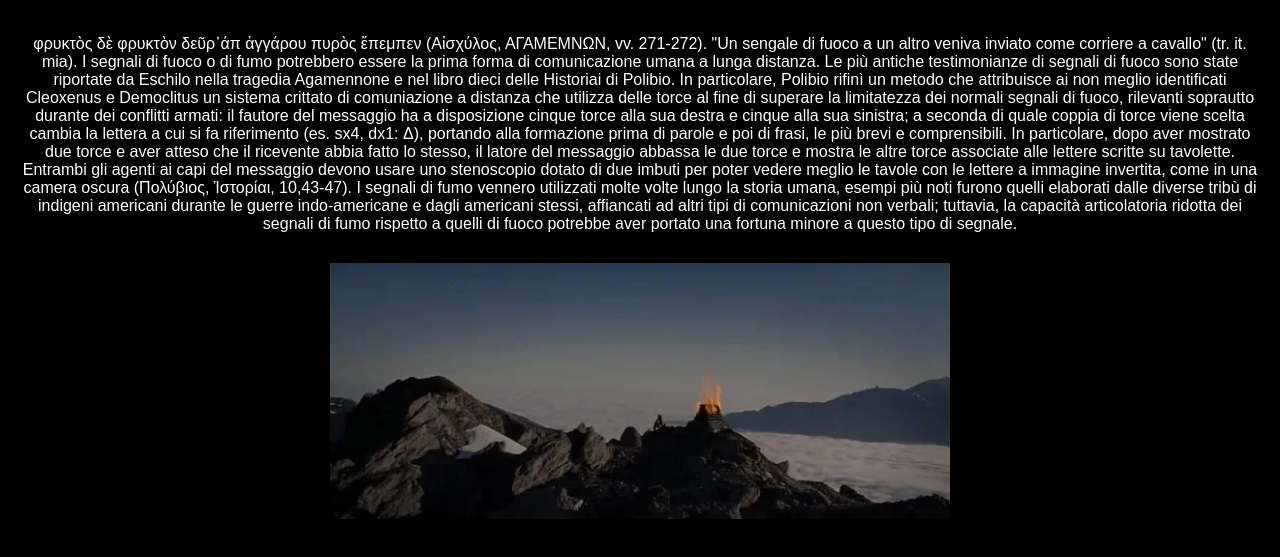
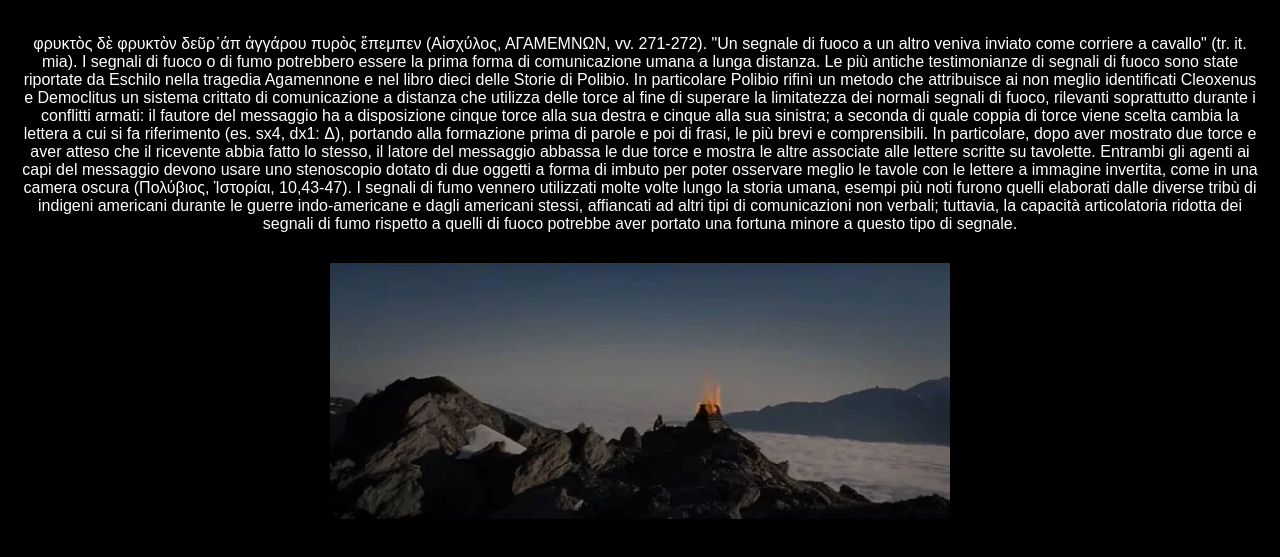
Before and after one commit to ToTheNorthWind/Casadelnord, a plain HTML site: page pagina1.html in a window 1280 px wide. Shown: the part 181-738 px from the top of the page. Drawn offline with Linux system fonts and the light colour scheme.

Commit message:
Aggiornamento sito: descrizione delle modifiche

```diff
--- a/pagina1.html
+++ b/pagina1.html
@@ -8,7 +8,7 @@
 </head>
 <body>
     <h1>Segnali di fuoco e di fumo</h1>
-    <p>φρυκτὸς δὲ φρυκτὸν δεῦρ᾽άπ ἀγγάρου πυρὸς ἔπεμπεν (Αἰσχύλος, ΑΓΑΜΕΜΝΩΝ, vv. 271-272). "Un sengale di fuoco a un altro veniva inviato come corriere a cavallo" (tr. it. mia). I segnali di fuoco o di fumo potrebbero essere la prima forma di comunicazione umana a lunga distanza. Le più antiche testimonianze di segnali di fuoco sono state riportate da Eschilo nella tragedia Agamennone e nel libro dieci delle Historiai di Polibio. In particolare, Polibio rifinì un metodo che attribuisce ai non meglio identificati Cleoxenus e Democlitus un sistema crittato di comuniazione a distanza che utilizza delle torce al fine di superare la limitatezza dei normali segnali di fuoco, rilevanti soprautto durante dei conflitti armati: il fautore del messaggio ha a disposizione cinque torce alla sua destra e cinque alla sua sinistra; a seconda di quale coppia di torce viene scelta cambia la lettera a cui si fa riferimento (es. sx4, dx1: Δ), portando alla formazione prima di parole e poi di frasi, le più brevi e comprensibili. In particolare, dopo aver mostrato due torce e aver atteso che il ricevente abbia fatto lo stesso, il latore del messaggio abbassa le due torce e mostra le altre torce associate alle lettere scritte su tavolette. Entrambi gli agenti ai capi del messaggio devono usare uno stenoscopio dotato di due imbuti per poter vedere meglio le tavole con le lettere a immagine invertita, come in una camera oscura (Πολύβιος, Ἱστορίαι, 10,43-47).
+    <p>φρυκτὸς δὲ φρυκτὸν δεῦρ᾽άπ ἀγγάρου πυρὸς ἔπεμπεν (Αἰσχύλος, ΑΓΑΜΕΜΝΩΝ, vv. 271-272). "Un segnale di fuoco a un altro veniva inviato come corriere a cavallo" (tr. it. mia). I segnali di fuoco o di fumo potrebbero essere la prima forma di comunicazione umana a lunga distanza. Le più antiche testimonianze di segnali di fuoco sono state riportate da Eschilo nella tragedia Agamennone e nel libro dieci delle Storie di Polibio. In particolare Polibio rifinì un metodo che attribuisce ai non meglio identificati Cleoxenus e Democlitus un sistema crittato di comunicazione a distanza che utilizza delle torce al fine di superare la limitatezza dei normali segnali di fuoco, rilevanti soprattutto durante i conflitti armati: il fautore del messaggio ha a disposizione cinque torce alla sua destra e cinque alla sua sinistra; a seconda di quale coppia di torce viene scelta cambia la lettera a cui si fa riferimento (es. sx4, dx1: Δ), portando alla formazione prima di parole e poi di frasi, le più brevi e comprensibili. In particolare, dopo aver mostrato due torce e aver atteso che il ricevente abbia fatto lo stesso, il latore del messaggio abbassa le due torce e mostra le altre associate alle lettere scritte su tavolette. Entrambi gli agenti ai capi del messaggio devono usare uno stenoscopio dotato di due oggetti a forma di imbuto per poter osservare meglio le tavole con le lettere a immagine invertita, come in una camera oscura (Πολύβιος, Ἱστορίαι, 10,43-47).
 I segnali di fumo vennero utilizzati molte volte lungo la storia umana, esempi più noti furono quelli elaborati dalle diverse tribù di indigeni americani durante le guerre indo-americane e dagli americani stessi, affiancati ad altri tipi di comunicazioni non verbali; tuttavia, la capacità articolatoria ridotta dei segnali di fumo rispetto a quelli di fuoco potrebbe aver portato una fortuna minore a questo tipo di segnale. </p>
     <img src="images/1.jpg" alt="un frame del film Il Signore Degli Anelli" class="immagine-pagina">
 
```
